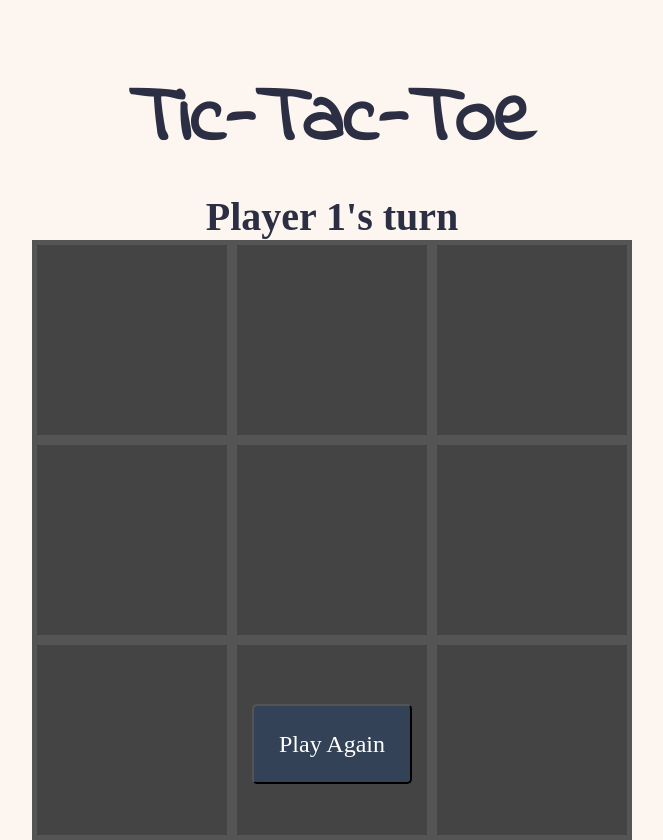
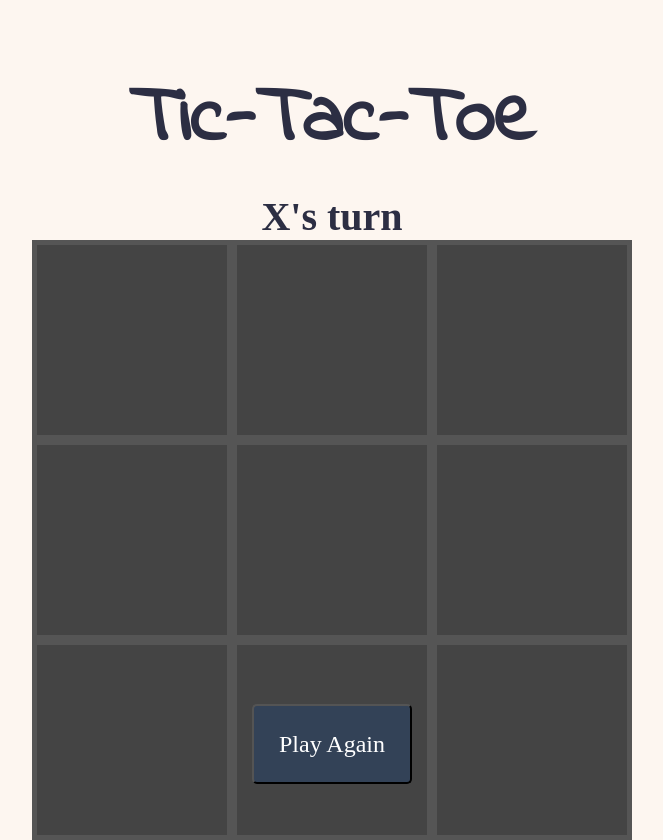
Before and after one commit to justin-xia15/Tic-Tac-Toe, a plain HTML site: page index.html in a window 1280 px wide. Shown: the whole page, without its empty margins (308-971 px from the left). Drawn offline with Linux system fonts and the light colour scheme.

Commit message:
Changed player name

```diff
--- a/index.html
+++ b/index.html
@@ -13,7 +13,7 @@
 
 <body>
   <h1>Tic-Tac-Toe</h1>
-  <h2>Player 1's turn</h2>
+  <h2>X's turn</h2>
   <div class="board">
     <div id="0" class="box"><p>1</p></div>
     <div id="1" class="box"><p>2</p></div>
```
